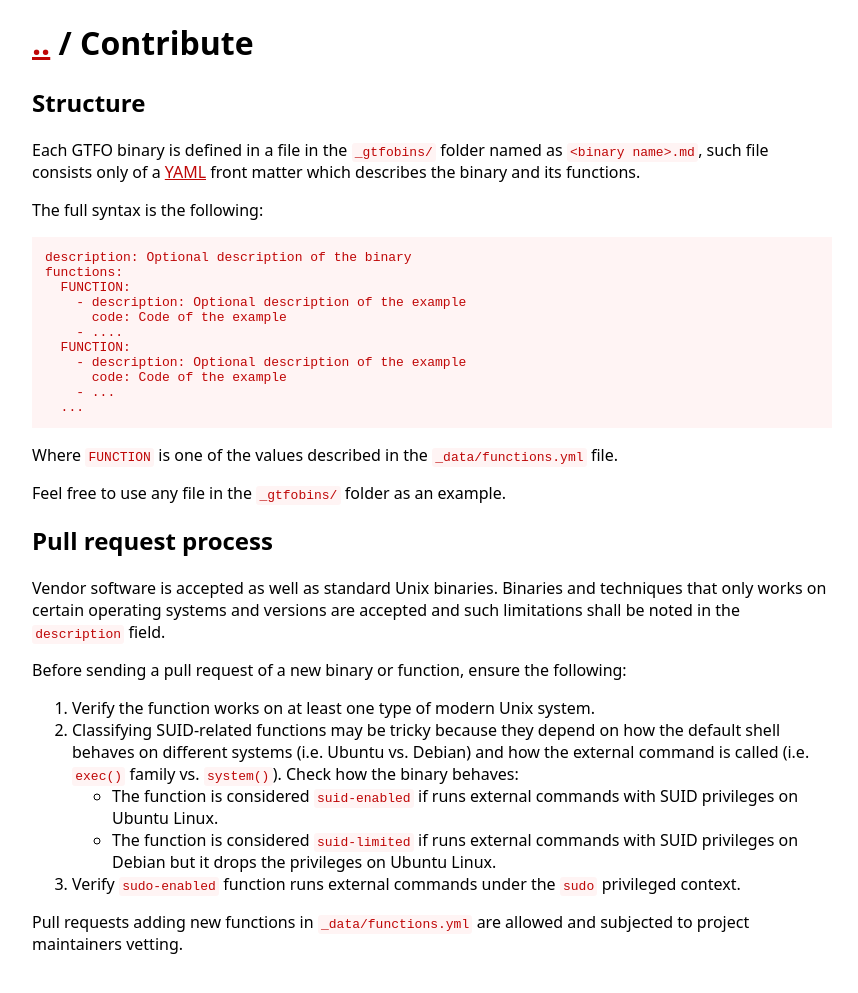
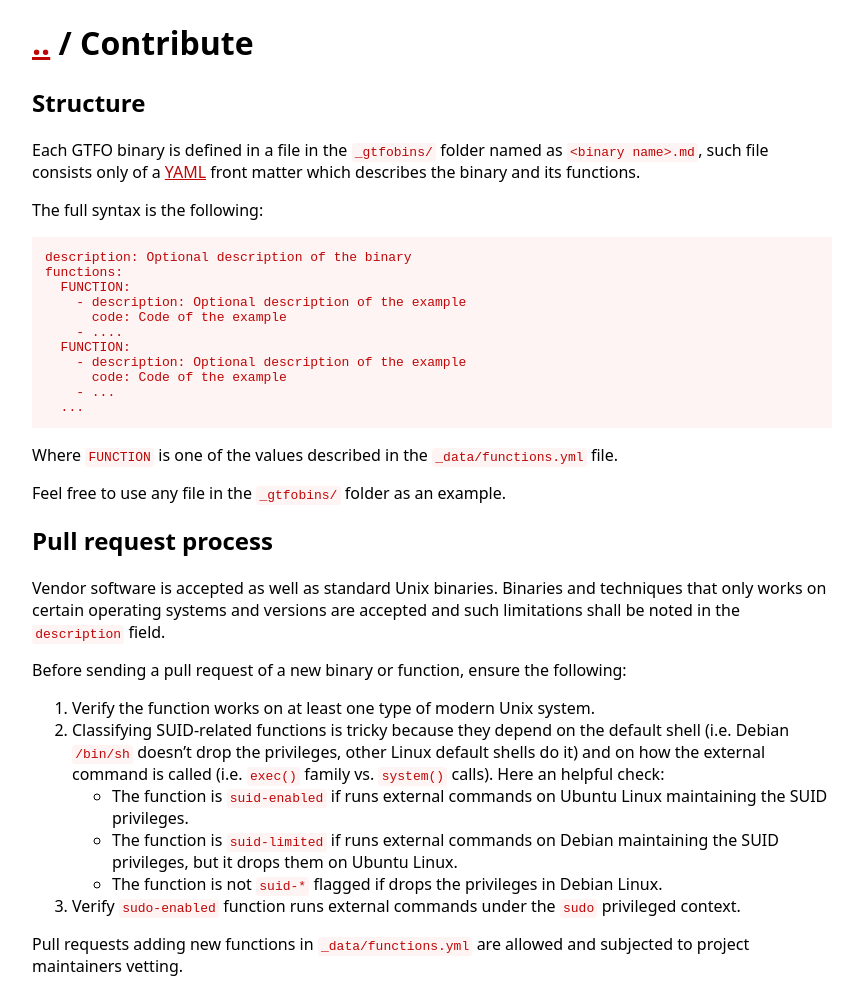
Before and after one commit to GTFOBins/GTFOBins.github.io, a Jekyll site: the page built from contribute.md, in a window 1280 px wide. Shown: the whole page, without its empty margins (208-1066 px from the left). Built offline with Jekyll 4.4.1, drawn with Linux system fonts in a browser that asks for light colours; before the commit the page ends 971 px from its top, so only the background shows below that.

Commit message:
Rephrase SUID validation in contribute.md

```diff
--- a/contribute.md
+++ b/contribute.md
@@ -37,9 +37,10 @@ Vendor software is accepted as well as standard Unix binaries. Binaries and tech
 Before sending a pull request of a new binary or function, ensure the following:
 
 1. Verify the function works on at least one type of modern Unix system.
-2. Classifying SUID-related functions may be tricky because they depend on how the default shell behaves on different systems (i.e. Ubuntu vs. Debian) and how the external command is called (i.e. `exec()` family vs. `system()`). Check how the binary behaves:
-   - The function is considered `suid-enabled` if runs external commands with SUID privileges on Ubuntu Linux.
-   - The function is considered `suid-limited` if runs external commands with SUID privileges on Debian but it drops the privileges on Ubuntu Linux.
+2. Classifying SUID-related functions is tricky because they depend on the default shell (i.e. Debian `/bin/sh` doesn't drop the privileges, other Linux default shells do it) and on how the external command is called (i.e. `exec()` family vs. `system()` calls). Here an helpful check:
+   - The function is `suid-enabled` if runs external commands on Ubuntu Linux maintaining the SUID privileges.
+   - The function is `suid-limited` if runs external commands on Debian maintaining the SUID privileges, but it drops them on Ubuntu Linux.
+   - The function is not `suid-*` flagged if drops the privileges in Debian Linux.
 3. Verify `sudo-enabled` function runs external commands under the `sudo` privileged context.
 
 Pull requests adding new functions in `_data/functions.yml` are allowed and subjected to project maintainers vetting.
```
